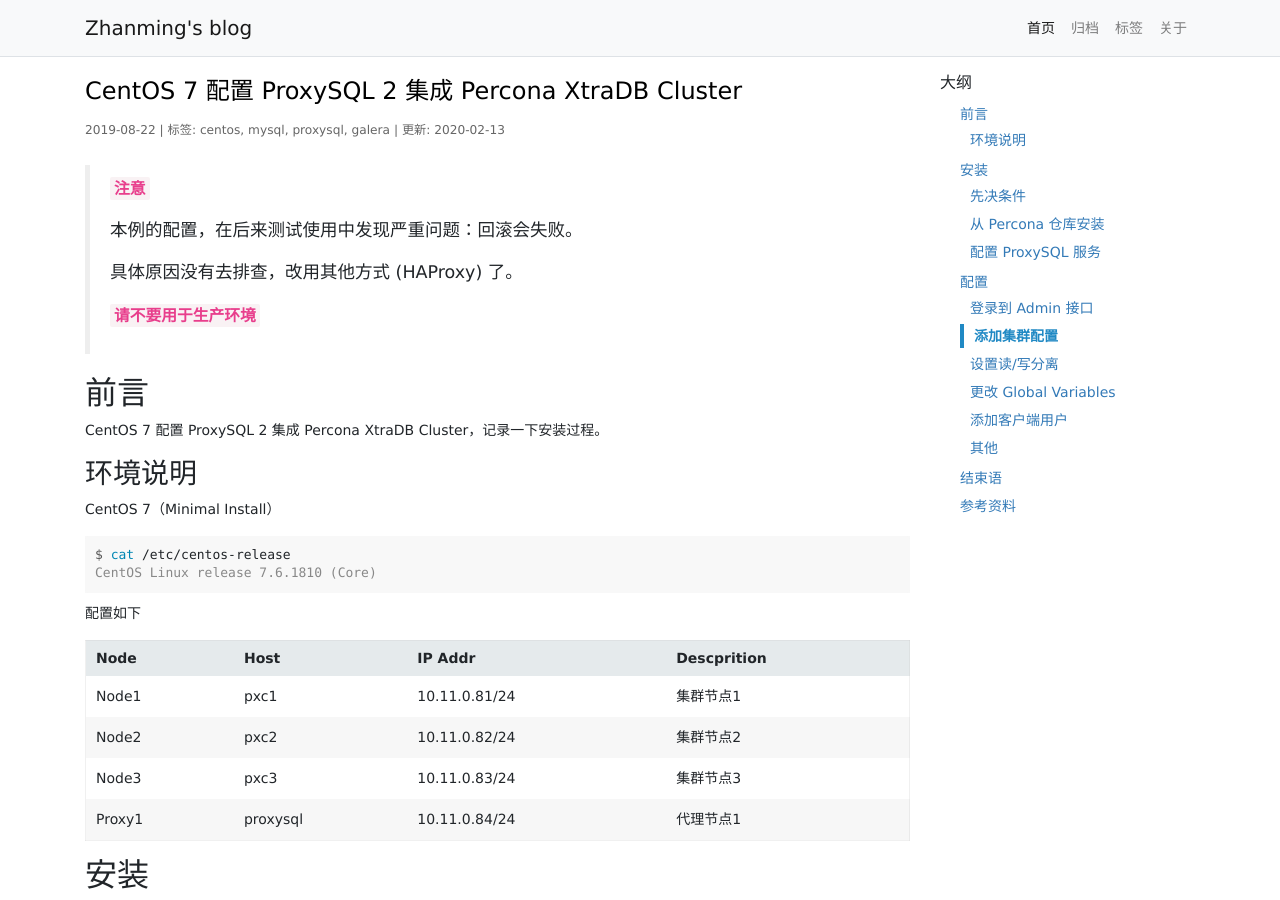
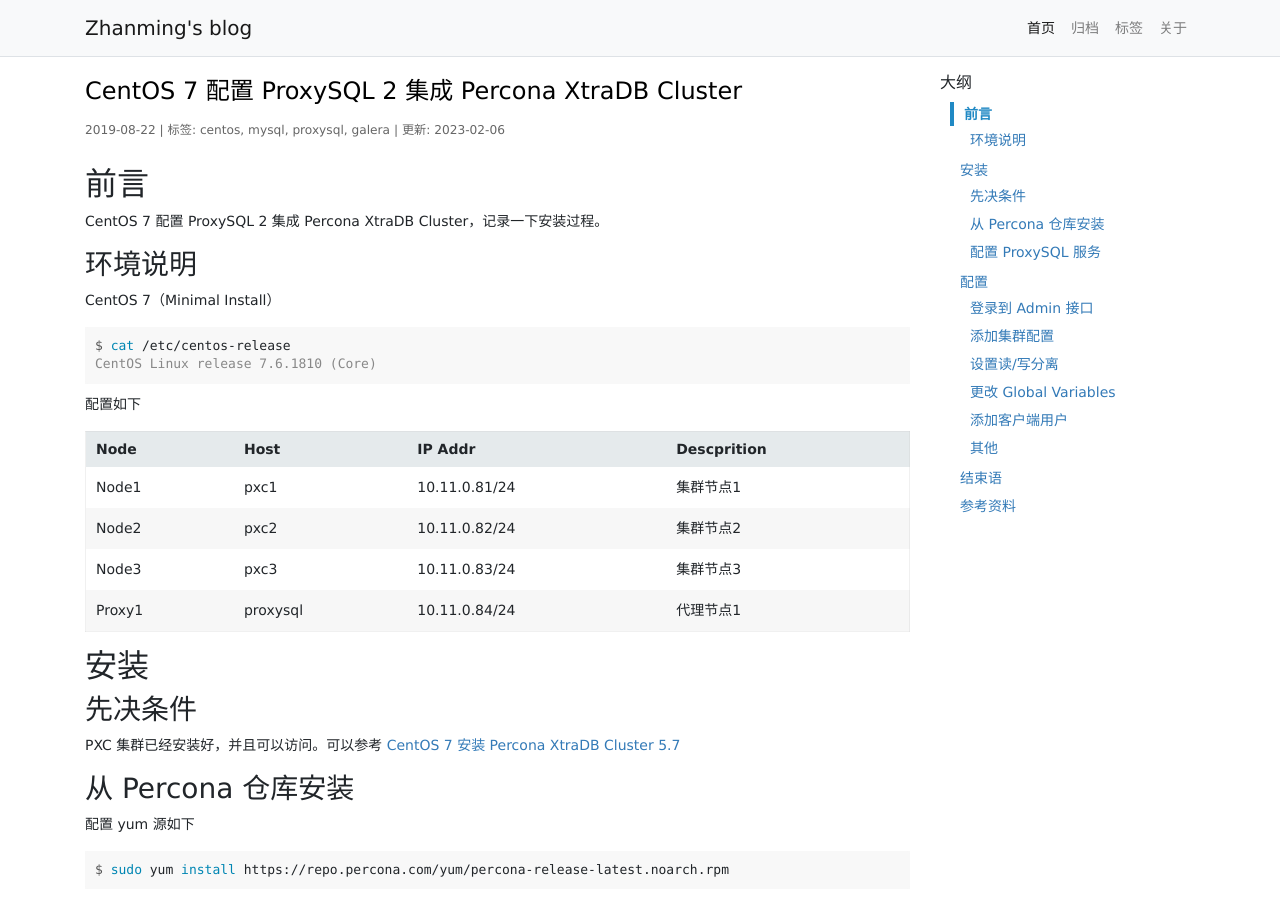
Before and after one commit to zhanming/zhanming.github.com, a Jekyll site: the page built from _posts/2019-08-22-how-to-install-and-config-proxysql-2-on-centos-7.md, in a window 1280 px wide and 900 px high. Built offline with Jekyll 4.4.1, drawn with Linux system fonts in a browser that asks for light colours; comment, search, counter and statistics services are not loaded.

Commit message:
delete the description of notice.

```diff
--- a/_posts/2019-08-22-how-to-install-and-config-proxysql-2-on-centos-7.md
+++ b/_posts/2019-08-22-how-to-install-and-config-proxysql-2-on-centos-7.md
@@ -1,19 +1,11 @@
 ---
 layout: post
-update: 2020-02-13
+update: 2023-02-06
 title: CentOS 7 配置 ProxySQL 2 集成 Percona XtraDB Cluster
 categories: [Linux]
 tags: [centos, mysql, proxysql, galera]
 summary: CentOS 7 配置 ProxySQL 2 集成 Percona XtraDB Cluster，记录一下安装过程。
 ---
-
-> **`注意`**
->
-> 本例的配置，在后来测试使用中发现严重问题：回滚会失败。
->
-> 具体原因没有去排查，改用其他方式 (HAProxy) 了。
->
-> **`请不要用于生产环境`**
 
 ## 前言
 
```
